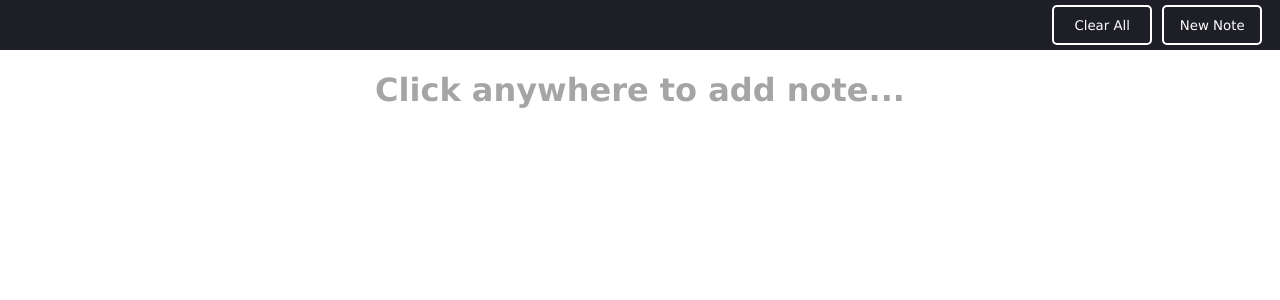
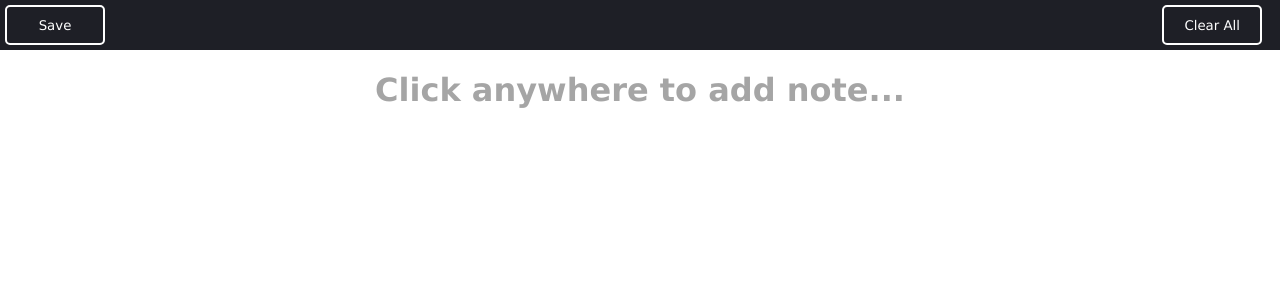
Before and after one commit to thedavidkipnis/Tondo, a React (Create React App) app: page / in a window 1280 px wide. Shown: the top 300 px of the page. Built offline with nearby package versions, Linux system fonts and the light colour scheme; no server answers.

Commit message:
Added functionality to save new notes to firestore - currently can't delete or update

```diff
--- a/package.json
+++ b/package.json
@@ -9,6 +9,7 @@
     "@testing-library/user-event": "^13.5.0",
     "cors": "^2.8.5",
     "express": "^4.21.1",
+    "firebase": "^11.4.0",
     "pg": "^8.13.1",
     "react": "^18.3.1",
     "react-dom": "^18.3.1",
--- a/src/App.js
+++ b/src/App.js
@@ -27,6 +27,10 @@ function App() {
   const [noteIDToDelete, setIDToBeDeleted] = useState(null)
 
   const [settingsWindowVisible, setSettingsVisibility] = useState(false)
+
+  const saveFirestoreData = () => {
+    FBAgent.saveData();
+  }
 
   const createNoteFromLocalStorage = (noteID, pageX, pageY, noteText) => {
     return <BoardNote
@@ -77,7 +81,7 @@ function App() {
 
     setNotes([...notes, newNote]);
     localStorage.setItem(newID, [pageX, pageY, noteText]);
-    FBAgent.addNote(newID, pageX, pageY, noteText);
+    //FBAgent.addNote(newID, pageX, pageY, noteText);
   }
 
   const addNoteWithClick = ({pageX, pageY}) => {
@@ -188,8 +192,8 @@ function App() {
         <Navbar
           navbarProcessUndoStack={processUndoStack}
           navbarUndoStack={undoStack}
-          navbarAddNote={() => addNote(null, windowCenterX + hp.getRandomIntInRange(-200,200),windowCenterY + hp.getRandomIntInRange(-200,200))}
           navbarClearAll={clearAllNotes}
+          navbarSaveData={saveFirestoreData}
           isBeingHovered={setIsHoveringNavbar}
           toggleSettingsVisible={toggleSettingsVisible}
           areSettingsVisible={settingsWindowVisible}/>
--- a/src/components/BoardNote.js
+++ b/src/components/BoardNote.js
@@ -1,4 +1,10 @@
-import { useState } from "react"
+/*
+BoardNote component that represents a single note in the app
+
+Authored: David Kipnis, 2024
+*/
+
+import { useState, useEffect } from "react"
 // import Draggable from 'react-draggable'
 
 const BoardNote = (props) => {
@@ -12,8 +18,12 @@ const BoardNote = (props) => {
 
     const handleInputChange = (event) => {
         setNoteText(event.target.value)
+      }
+
+    // checks to see is noteText changed in sync with typing
+    useEffect(() => {
         localStorage.setItem(props.noteId, [props.notePageX, props.notePageY, noteText])
-      }
+    }, [noteText])
 
     return (
         // <Draggable>
@@ -31,7 +41,6 @@ const BoardNote = (props) => {
             <textarea
                 value = {noteText}
                 onChange={handleInputChange}
-                onBlur={handleInputChange}
                 type="text"
                 className="BoardNoteTextBox"
                 placeholder={props.placeHolderText}
--- a/src/components/Navbar.js
+++ b/src/components/Navbar.js
@@ -5,11 +5,11 @@ const Navbar = (props) => {
         <nav className="Navbar" onMouseEnter={() => props.isBeingHovered(true)} onMouseLeave={() => props.isBeingHovered(false)}>
             <div className="NavbarLeftHalfButtons">
                 {/* <NavbarButton buttonText={"Settings"} buttonFunction={props.toggleSettingsVisible}/> */}
+                <NavbarButton buttonText={"Save"} buttonFunction={props.navbarSaveData} isVisible={true}/>
             </div>
             <div className="NavbarRightHalfButtons">
                 <NavbarButton buttonText={"Undo"} buttonFunction={props.navbarProcessUndoStack} isVisible={props.navbarUndoStack.length > 0}/>
                 <NavbarButton buttonText={"Clear All"} buttonFunction={props.navbarClearAll} isVisible={true}/>
-                <NavbarButton buttonText={"New Note"} buttonFunction={props.navbarAddNote} isVisible={true}/>
             </div>
         </nav>
      );
--- a/src/firebase/FirebaseAgent.js
+++ b/src/firebase/FirebaseAgent.js
@@ -1,7 +1,9 @@
 import { getAuth, signInWithEmailAndPassword } from "firebase/auth";
 
+import * as hp from "../helpers"
+
 import { initializeApp } from "firebase/app";
-import { getFirestore, collection, doc, getDoc, setDoc } from "firebase/firestore";
+import { getFirestore, collection, doc, getDoc, setDoc, writeBatch} from "firebase/firestore";
 
 export default class FireBaseAgent {
 
@@ -17,11 +19,13 @@ export default class FireBaseAgent {
 
     app = null;
     db = null;
+    batch = null;
     auth = null;
 
     constructor() {
         this.app = initializeApp(this.firebaseConfig);
         this.db = getFirestore(this.app);
+        this.batch = writeBatch(this.db);
         this.auth = getAuth(this.app);
 
         signInWithEmailAndPassword(this.auth, "pankimatick@gmail.com", "testpass")
@@ -46,6 +50,7 @@ export default class FireBaseAgent {
     }
 
     async getNote() {
+
         const docRef = doc(this.db, "notes", "TEST001");
         const docSnap = await getDoc(docRef);
 
@@ -55,4 +60,22 @@ export default class FireBaseAgent {
             console.log("No such document!");
           }
     }
+
+    async saveData() {
+
+        if(localStorage.length > 0) {
+
+            Object.keys(localStorage).forEach((key) => {
+                let noteData = hp.processLocalStorageEntry(localStorage.getItem(key));
+                const docRef = doc(this.db, "notes", key);
+                this.batch.set(docRef, {'screenLocationX': noteData[0],
+                                        'screenLocationY': noteData[1],
+                                        'noteText': noteData[2],
+                                        'userID': 'TEST'
+                                    });
+            })
+
+            await this.batch.commit();
+        }
+    }
 }
--- a/src/index.css
+++ b/src/index.css
@@ -41,6 +41,9 @@ button {
   height: 100%;
   width: 50%;
   text-align: left;
+  align-content: center;
+
+  padding-right: 1vw;
 }
 
 .NavbarRightHalfButtons {
```
Also changed, not shown: 1 other file (tests, documents, lock files or other folders).
